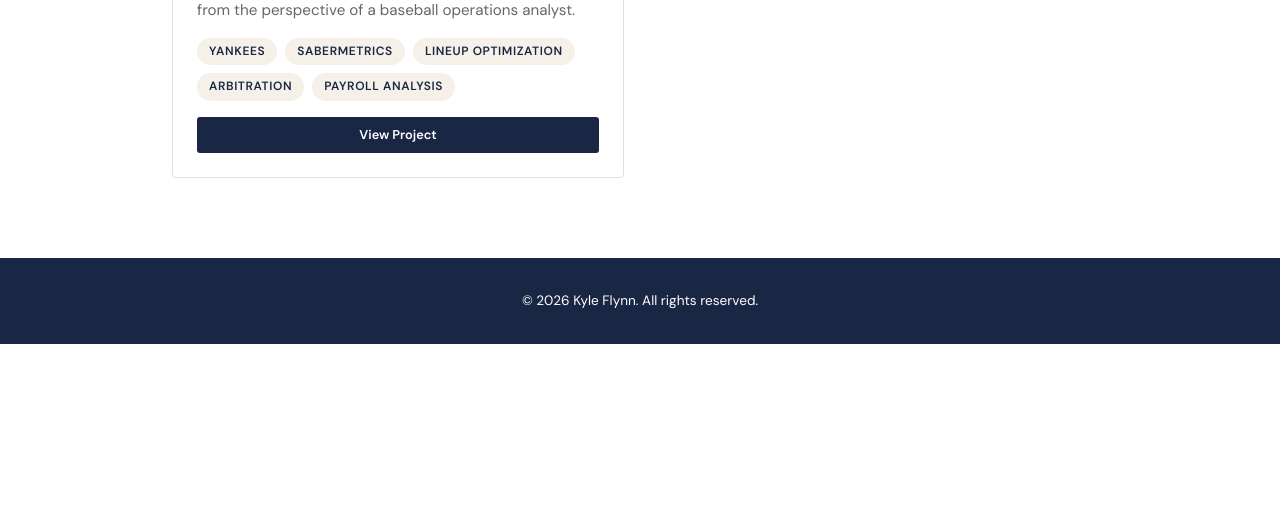
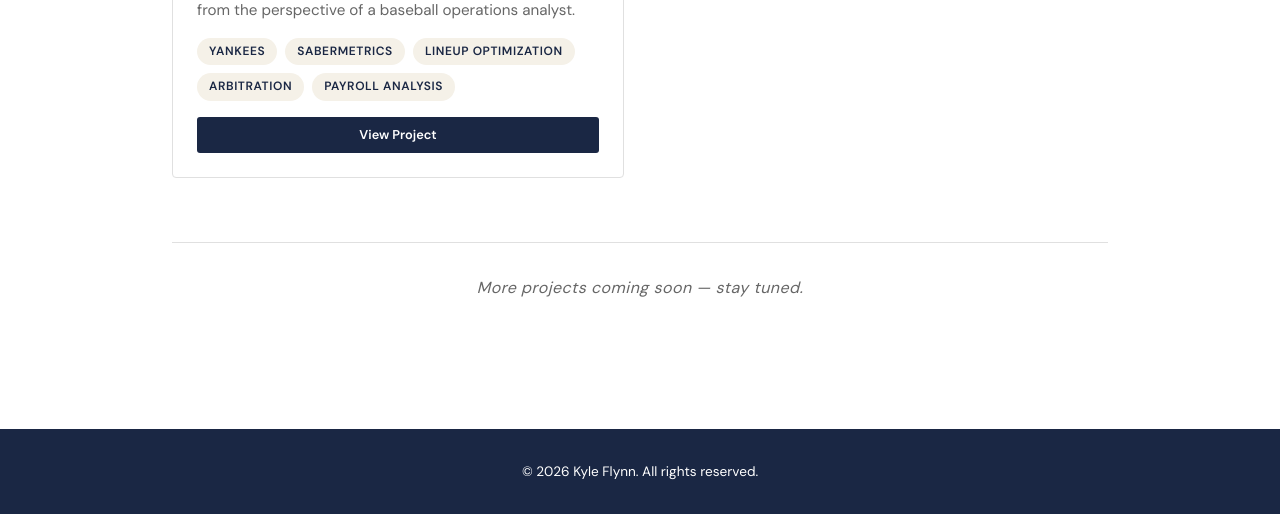
Before and after one commit to kylelflynn2/vsc-blog, a Flask app: page /blog in a window 1280 px wide. Shown: the part 1464-1978 px from the top of the page. Before the commit the page ends 1808 px from the top, so only its background shows below. Run offline with Flask 3, Linux system fonts and the light colour scheme.

Commit message:
Add more projects coming soon note to projects tab
Co-Authored-By: Claude Sonnet 4.6 <noreply@anthropic.com>

```diff
--- a/templates/blog.html
+++ b/templates/blog.html
@@ -203,6 +203,9 @@
             </div>
             {% endfor %}
         </div>
+        <div style="text-align:center;padding:2rem 1rem 3rem;border-top:1px solid var(--border);">
+            <p style="font-size:1rem;color:var(--text-muted);font-style:italic;letter-spacing:0.03em;">More projects coming soon — stay tuned.</p>
+        </div>
     {% else %}
         <div class="empty-state">
             <div class="empty-state-icon">�</div>
```
